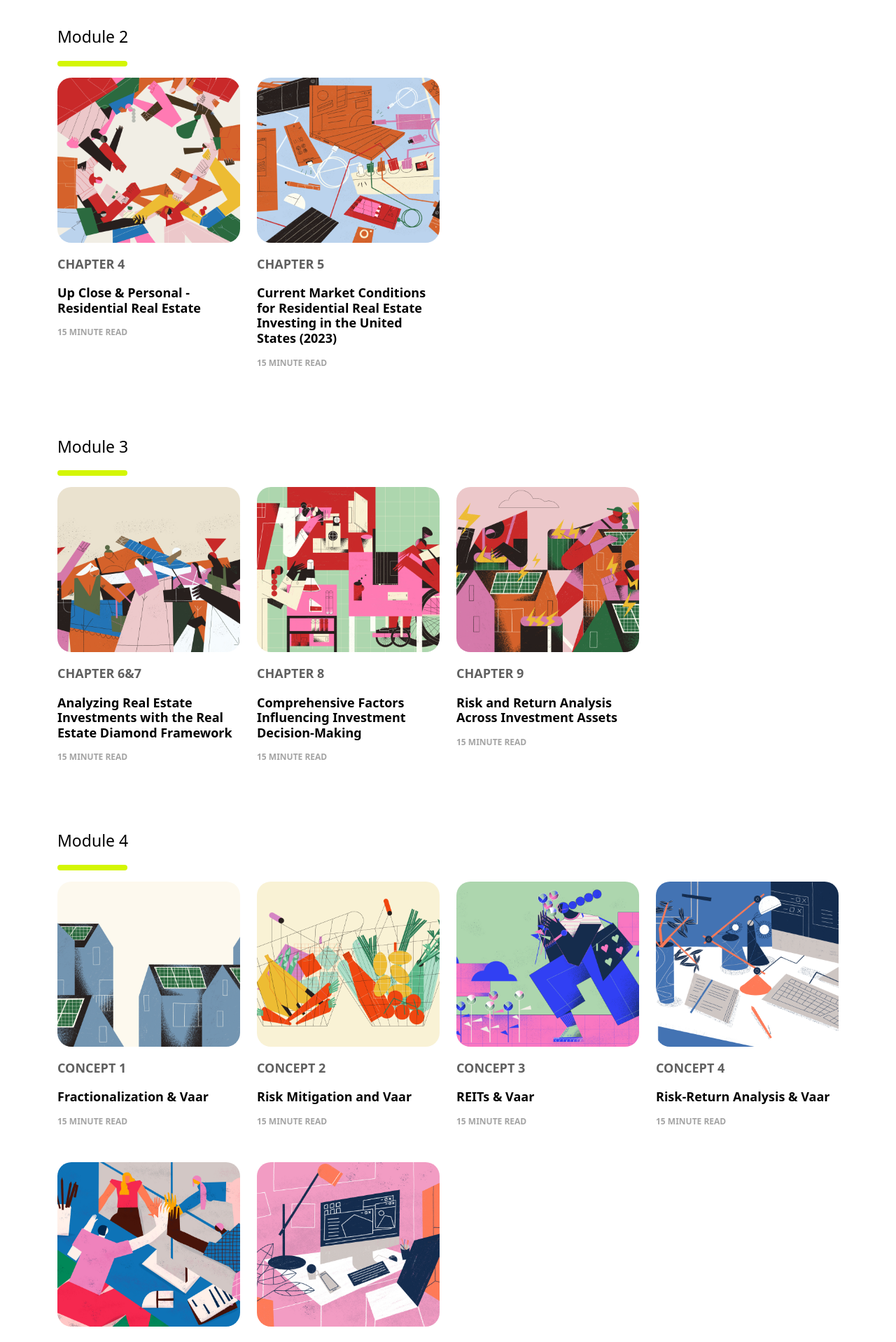
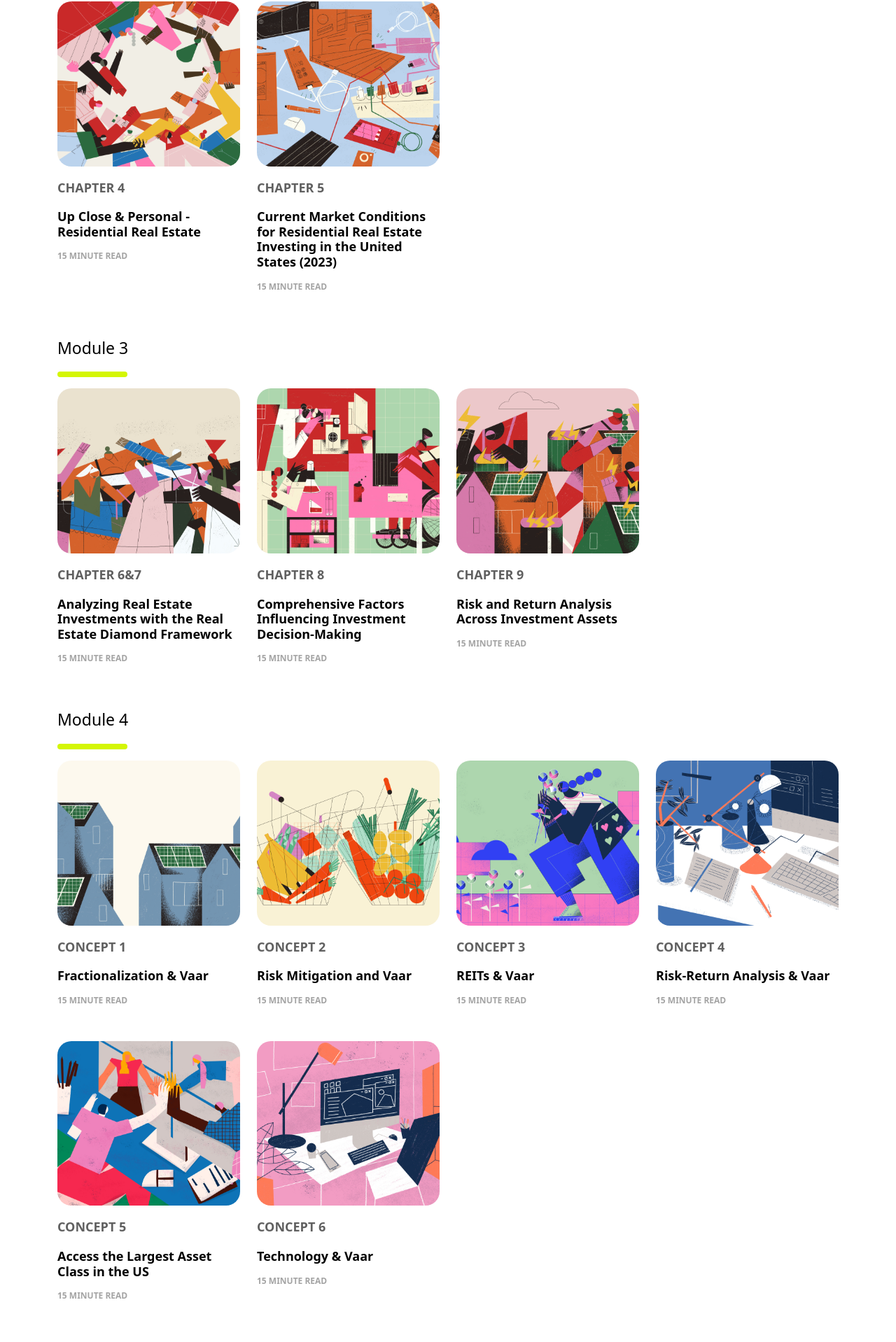
Before and after one commit to webtesting22/vaar, a React (Vite) app: page /AllResources in a window 1280 px wide. Shown: the part 831-2749 px from the top of the page at 70% size. Built offline with nearby package versions, Linux system fonts and the light colour scheme.

Commit message:
module spacing remove

```diff
--- a/src/Components/AllResources/AllResources.jsx
+++ b/src/Components/AllResources/AllResources.jsx
@@ -13,16 +13,16 @@ function AllResources() {
                 <div className="container">
                     <div>
                         <h1 style={{ fontSize: "55px" }}>All resources</h1>
-                        <select class="form-select" aria-label="Default select example">
+                        {/* <select class="form-select" aria-label="Default select example">
                             <option selected>Topics</option>
                             <option value="1">One</option>
                             <option value="2">Two</option>
                             <option value="3">Three</option>
-                        </select>
+                        </select> */}
                     </div>
                     {/* <div className="section-heading"></div> */}
                     <div className='moduls-data'>
-                        <div className='mb-4 mt-5'>
+                        <div >
                             <h4>Module 1</h4>
                             <hr />
                             <div className='all-resources-box'>
@@ -46,7 +46,7 @@ function AllResources() {
 
                         </div>
                         {/* <div className="section-padding"></div> */}
-                        <div className='mb-4 mt-5'>
+                        <div >
                             <h4>Module 2</h4>
                             <hr />
                             <div className='all-resources-box'>
@@ -71,7 +71,7 @@ function AllResources() {
                         </div>
                         {/* <div className="section-padding"></div> */}
 
-                        <div className='mb-4 mt-5'>
+                        <div >
                             <h4>Module 3</h4>
                             <hr />
                             <div className='all-resources-box'>
@@ -112,7 +112,7 @@ function AllResources() {
                         </div>
                         {/* <div className="section-padding"></div> */}
 
-                        <div className='mb-4 mt-5'>
+                        <div >
                             <h4>Module 4</h4>
                             <hr />
                             <div className='all-resources-box'>
```
